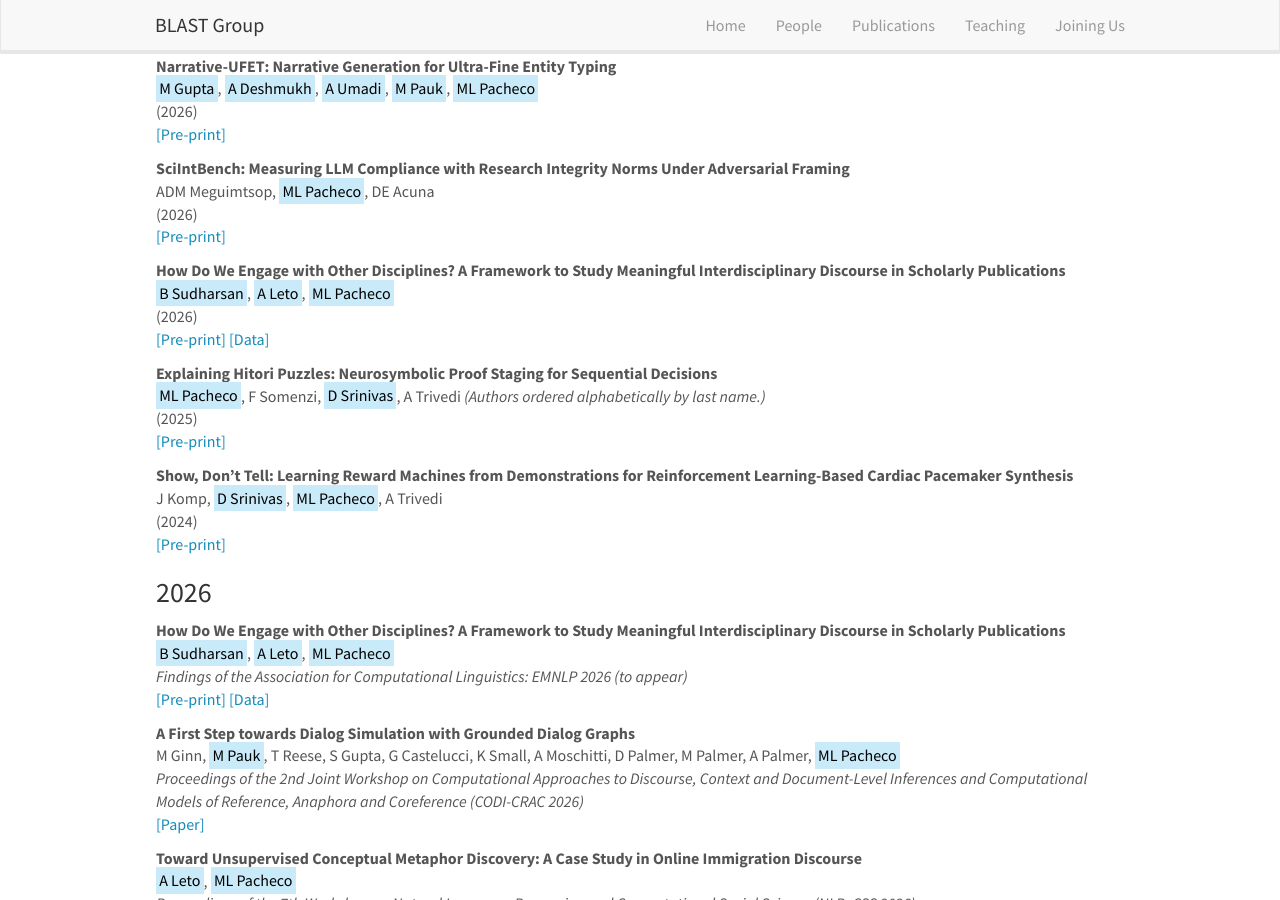
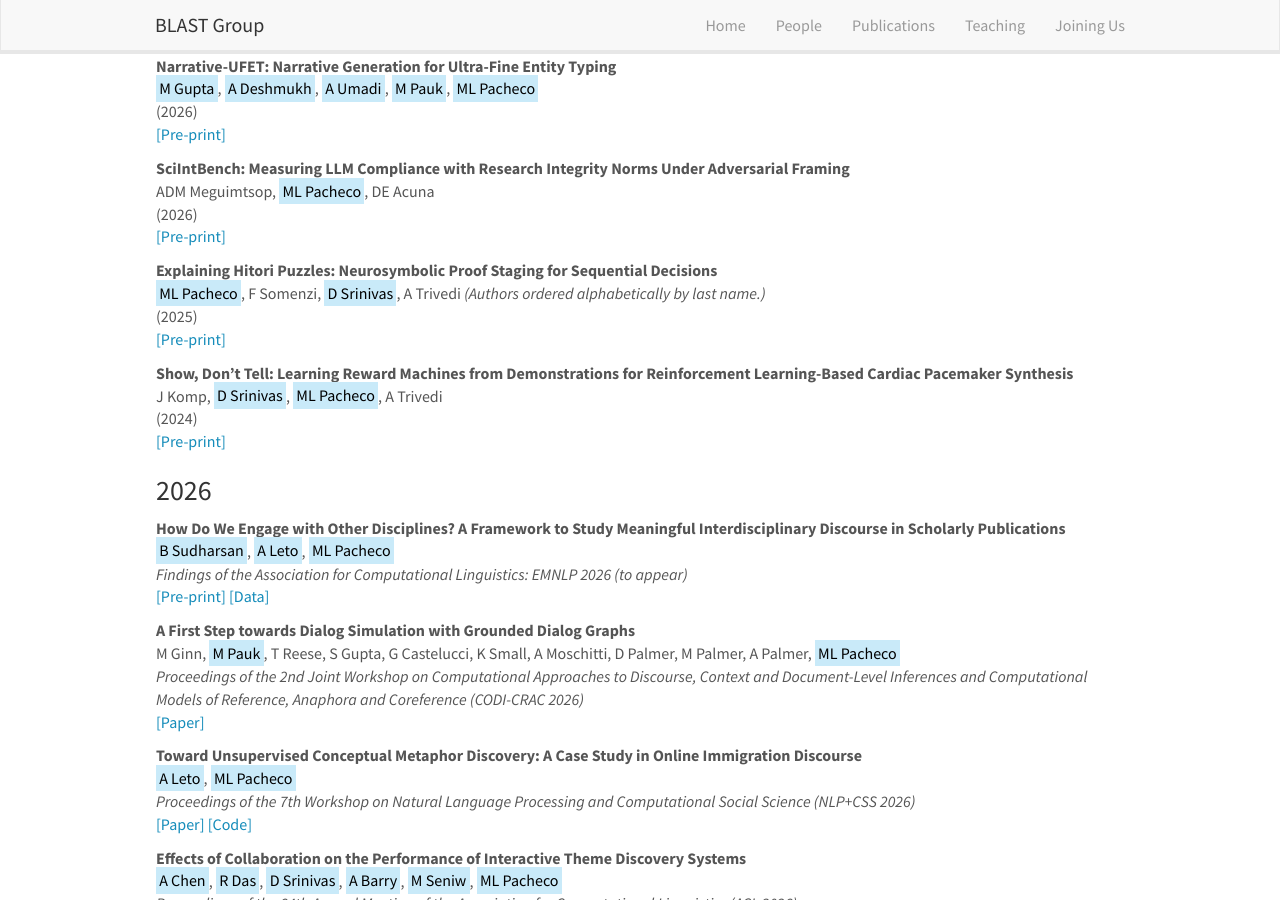
Before and after one commit to blast-cu/blast-cu.github.io, a Jekyll site: the page built from _pages/publications.md, in a window 1280 px wide and 900 px high, scrolled down 582 px. Built offline with Jekyll 4.4.1, drawn with Linux system fonts in a browser that asks for light colours; nearby versions of some CDN libraries.

Commit message:
Update publist_preprint.yml

```diff
--- a/_data/publist_preprint.yml
+++ b/_data/publist_preprint.yml
@@ -46,17 +46,6 @@
     display: \[Pre-print\]
   year: 2026
 
-- title: "How Do We Engage with Other Disciplines? A Framework to Study Meaningful Interdisciplinary Discourse in Scholarly Publications"
-  authors: <mark>B Sudharsan</mark>, <mark>A Leto</mark>, <mark>ML Pacheco</mark>
-  highlight: 0
-  link:
-    url: https://arxiv.org/abs/2601.17020
-    display: \[Pre-print\]
-  code:
-    url: https://o365coloradoedu-my.sharepoint.com/personal/basu9216_colorado_edu/_layouts/15/onedrive.aspx?id=%2Fpersonal%2Fbasu9216%5Fcolorado%5Fedu%2FDocuments%2FHow%20Do%20We%20Engage%20With%20Other%20Disciplines%2Fdata&ga=1
-    display: \[Data\]
-  year: 2026
-
 - title: "Explaining Hitori Puzzles: Neurosymbolic Proof Staging for Sequential Decisions"
   authors: <mark>ML Pacheco</mark>, F Somenzi, <mark>D Srinivas</mark>, A Trivedi <i>(Authors ordered alphabetically by last name.)</i>
   highlight: 0
```
